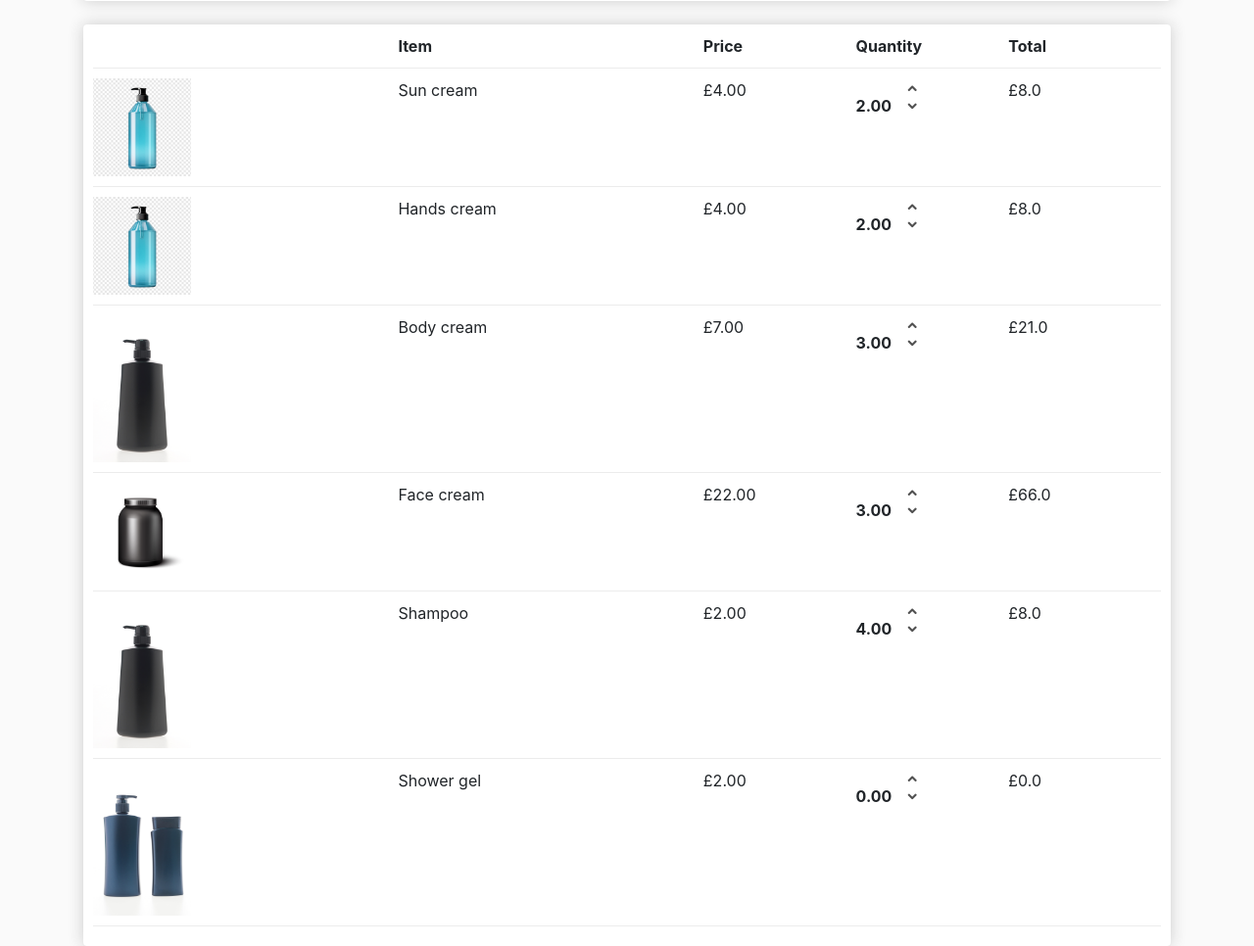
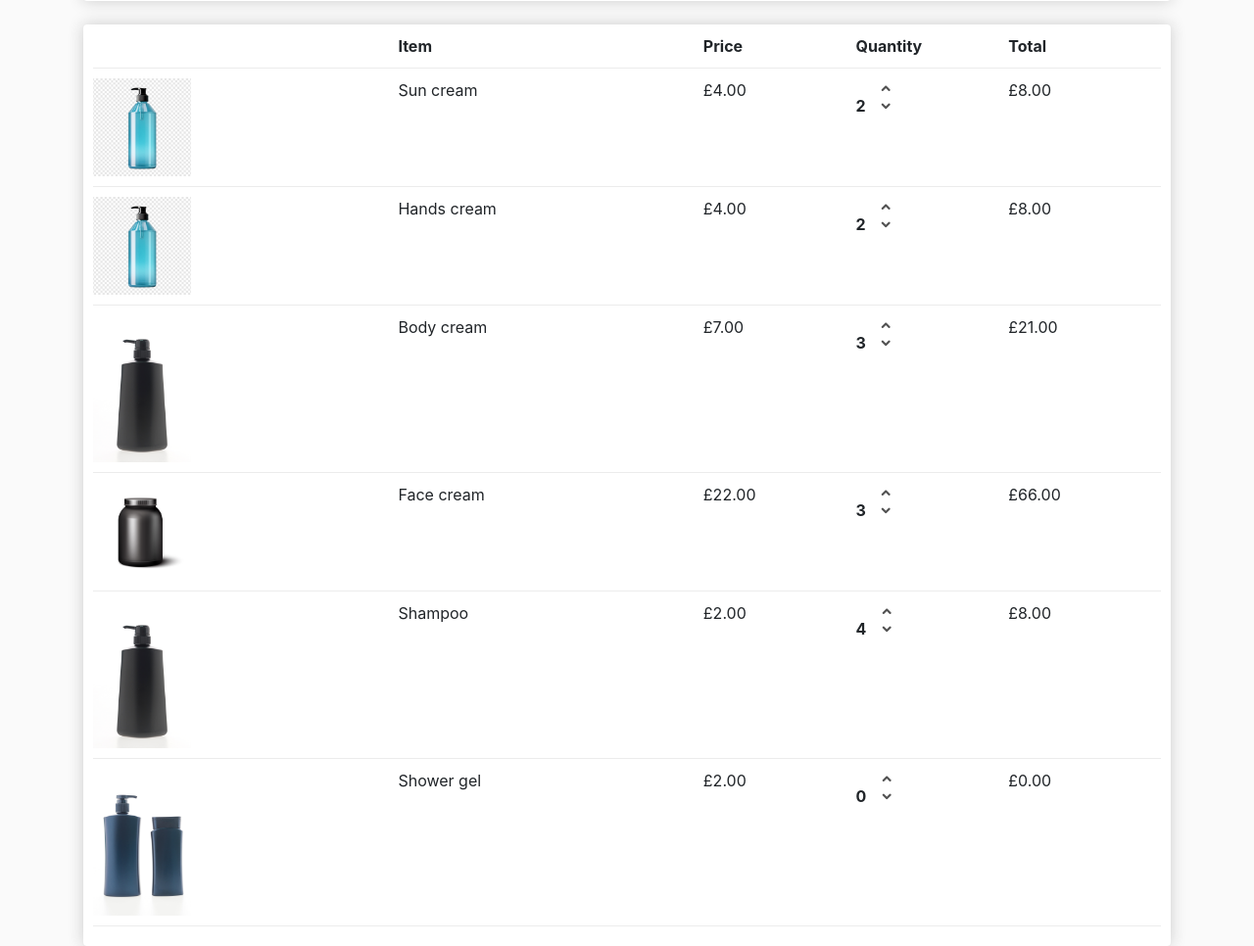
Before and after one commit to Sasha-create/e-commerce, a Django app: page /cart/ in a window 1280 px wide. Shown: the part 260-1226 px from the top of the page at 98% size. Run offline with Django 5.2, Linux system fonts and the light colour scheme; a user stored in the database is signed in; data comes from the database, SQL or seed files in the repository; both versions use the stored data as it was after the commit; some libraries are stand-ins or nearby versions.

Commit message:
update cart quantity

```diff
--- a/ecommerce/store/templates/store/cart.html
+++ b/ecommerce/store/templates/store/cart.html
@@ -36,14 +36,14 @@
 					<div style="flex:2"><p>{{item.product.name}}</p></div>
 					<div style="flex:1"><p>£{{item.product.price|floatformat:2}}</p></div>
 					<div style="flex:1">
-						<p class="quantity">{{item.quantity|floatformat:2}}</p>
+						<p class="quantity">{{item.quantity}}</p>
 						<div class="quantity">
-							<img class="chg-quantity" src="{% static  'images/arrow_up.png' %}">
+							<img data-product="{{item.product.id}}" data-action="add" class="chg-quantity update-cart" src="{% static  'images/arrow_up.png' %}">
 
-							<img class="chg-quantity" src="{% static  'images/arrow_down.png' %}">
+							<img data-product="{{item.product.id}}" data-action="remove" class="chg-quantity update-cart" src="{% static  'images/arrow_down.png' %}">
 						</div>
 					</div>
-					<div style="flex:1"><p>£{{item.get_total}}</p></div>
+					<div style="flex:1"><p>£{{item.get_total|floatformat:2}}</p></div>
 				</div>
                {% endfor %}
 			</div>
--- a/ecommerce/store/views.py
+++ b/ecommerce/store/views.py
@@ -70,4 +70,4 @@ def updateItem(request):
 	if orderItem.quantity <= 0:
 		orderItem.delete()
 
-	return JsinResponse('Item was added', safe=False)
+	return JsonResponse('Item was added', safe=False)
```
Also changed, not shown: ecommerce/db.sqlite3.
